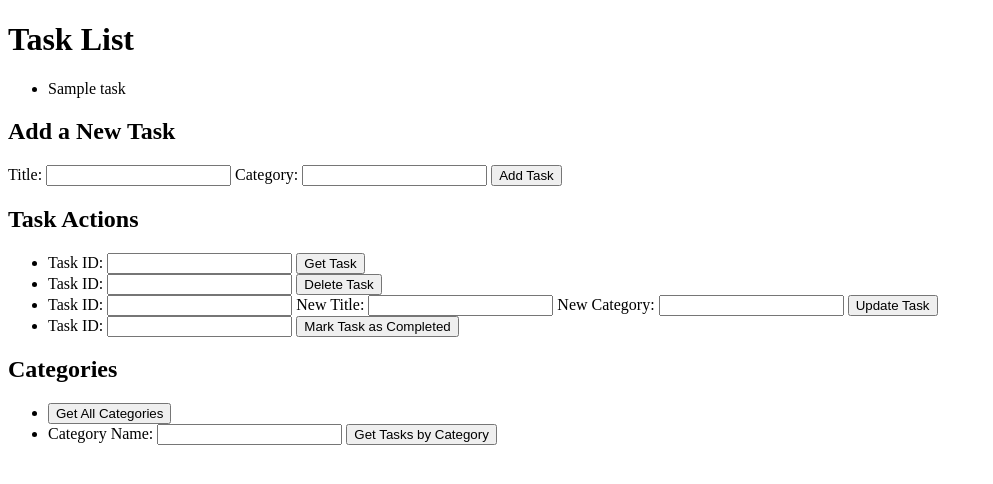
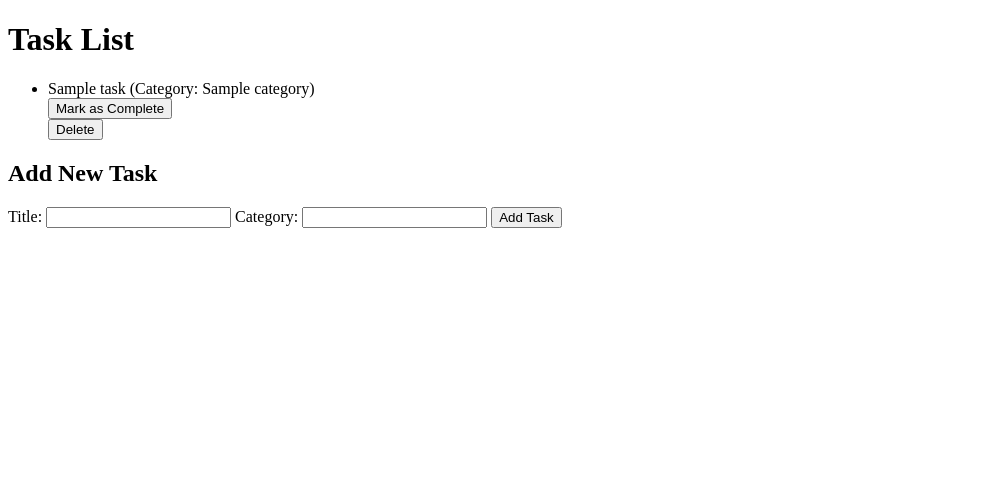
Before and after one commit to MattiasAndersson03/ToDoApp, a Flask app: template templates/tasks.html in a window 1280 px wide. Shown: the top 484 px of the page, without its empty margins (0-993 px from the left). Run offline with Flask 3, Linux system fonts and the light colour scheme; the template is opened without the code that fills it: most values are stand-ins (such as "Sample title", 1, 10 or a date in 2020).

Commit message:
uppdated

```diff
--- a/main.py
+++ b/main.py
@@ -1,7 +1,10 @@
 # http://localhost:5000/
-from flask import Flask, render_template, request, jsonify, abort
+from flask import Flask, render_template, request, redirect, url_for, jsonify
 import json
 
+app = Flask(__name__)
+
+# Define the read_tasks function to read tasks from a JSON file
 def read_tasks():
     try:
         with open('tasks.json', 'r') as file:
@@ -10,90 +13,52 @@ def read_tasks():
         tasks = []
     return tasks
 
+# Define the save_tasks function to save tasks to a JSON file
 def save_tasks(tasks):
     with open('tasks.json', 'w') as file:
         json.dump(tasks, file, indent=4)
-app = Flask(__name__)
 
-# Existing functions for reading and saving tasks
+@app.route('/', methods=['GET', 'POST'])
+def tasks():
+    if request.method == 'POST':
+        data = {
+            'title': request.form['title'],
+            'category': request.form['category']
+        }
+        tasks = read_tasks()
+        new_task = {
+            'id': len(tasks) + 1,
+            'title': data['title'],
+            'completed': False,
+            'category': data['category']
+        }
+        tasks.append(new_task)
+        save_tasks(tasks)
 
-# ...
+    tasks = read_tasks()
+    return render_template('tasks.html', tasks=tasks)
 
-# Add a new task
-@app.route('/tasks', methods=['POST'])
-def add_task():
-    data = {
-        'title': request.form['title'],
-        'category': request.form['category']
-    }
-    tasks = read_tasks()
-    new_task = {
-        'id': len(tasks) + 1,
-        'title': data['title'],
-        'completed': False,
-        'category': data['category']
-    }
-    tasks.append(new_task)
-    save_tasks(tasks)
-    return jsonify(new_task), 201
-
-# Get a specific task by its ID
-@app.route('/tasks/<int:task_id>', methods=['GET'])
-def get_task(task_id):
-    tasks = read_tasks()
-    for task in tasks:
-        if task['id'] == task_id:
-            return jsonify(task)
-    abort(404)  # Task not found
-
-# Delete a specific task by its ID
-@app.route('/tasks/<int:task_id>', methods=['DELETE'])
-def delete_task(task_id):
-    tasks = read_tasks()
-    for task in tasks:
-        if task['id'] == task_id:
-            tasks.remove(task)
-            save_tasks(tasks)
-            return '', 204  # No content
-    abort(404)  # Task not found
-
-# Update a specific task by its ID
-@app.route('/tasks/<int:task_id>', methods=['PUT'])
-def update_task(task_id):
-    data = request.json
-    tasks = read_tasks()
-    for task in tasks:
-        if task['id'] == task_id:
-            task['title'] = data.get('title', task['title'])
-            task['category'] = data.get('category', task['category'])
-            save_tasks(tasks)
-            return jsonify(task)
-    abort(404)  # Task not found
-
-# Mark a task as completed
-@app.route('/tasks/<int:task_id>/complete', methods=['PUT'])
-def mark_task_as_completed(task_id):
+# New route for marking a task as complete
+@app.route('/complete/<int:task_id>', methods=['POST'])
+def complete_task(task_id):
     tasks = read_tasks()
     for task in tasks:
         if task['id'] == task_id:
             task['completed'] = True
             save_tasks(tasks)
-            return jsonify(task)
-    abort(404)  # Task not found
+            break
+    return redirect(url_for('tasks'))
 
-# Get all task categories
-@app.route('/tasks/categories/', methods=['GET'])
-def get_all_categories():
+# New route for deleting a task
+@app.route('/delete/<int:task_id>', methods=['POST'])
+def delete_task(task_id):
     tasks = read_tasks()
-    categories = set(task['category'] for task in tasks)
-    return jsonify(list(categories))
-
-# Get tasks from a specific category
-@app.route('/tasks/categories/<category_name>', methods=['GET'])
-def get_tasks_by_category(category_name):
-    tasks = read_tasks()
-    filtered_tasks = [task for task in tasks if task['category'] == category_name]
-    return jsonify(filtered_tasks)
+    for task in tasks:
+        if task['id'] == task_id:
+            tasks.remove(task)  # Remove the task from the list
+            save_tasks(tasks)   # Save the updated list without the deleted task
+            break
+    return redirect(url_for('tasks'))
 
 if __name__ == '__main__':
     app.run(debug=True)
--- a/templates/tasks.html
+++ b/templates/tasks.html
@@ -7,68 +7,28 @@
     <h1>Task List</h1>
     <ul>
         {% for task in tasks %}
-            <li>{{ task['title'] }}</li>
+            <li>
+                {% if task.completed %}
+                    <span style="color: green;">&#10004;</span>  <!-- Green checkmark for completed task -->
+                {% endif %}
+                {{ task['title'] }} (Category: {{ task['category'] }})
+                <form action="/complete/{{ task['id'] }}" method="POST">
+                    <button type="submit">Mark as Complete</button>
+                </form>
+                <form action="/delete/{{ task['id'] }}" method="POST">
+                    <button type="submit">Delete</button>
+                </form>
+            </li>
         {% endfor %}
     </ul>
 
-    <h2>Add a New Task</h2>
-    <form method="POST" action="/tasks">
+    <h2>Add New Task</h2>
+    <form action="/" method="POST">
         <label for="title">Title:</label>
         <input type="text" name="title" id="title" required>
-        <label for "category">Category:</label>
+        <label for="category">Category:</label>
         <input type="text" name="category" id="category" required>
         <button type="submit">Add Task</button>
     </form>
-
-    <h2>Task Actions</h2>
-    <ul>
-        <li>
-            <form method="GET" action="/tasks/{task_id}">
-                <label for="task_id">Task ID:</label>
-                <input type="number" name="task_id" id="task_id" required>
-                <button type="submit">Get Task</button>
-            </form>
-        </li>
-        <li>
-            <form method="DELETE" action="/tasks/{task_id}">
-                <label for="task_id">Task ID:</label>
-                <input type="number" name="task_id" id="task_id" required>
-                <button type="submit">Delete Task</button>
-            </form>
-        </li>
-        <li>
-            <form method="PUT" action="/tasks/{task_id}">
-                <label for="task_id">Task ID:</label>
-                <input type="number" name="task_id" id="task_id" required>
-                <label for="title">New Title:</label>
-                <input type="text" name="title" id="title" required>
-                <label for "category">New Category:</label>
-                <input type="text" name="category" id="category" required>
-                <button type="submit">Update Task</button>
-            </form>
-        </li>
-        <li>
-            <form method="PUT" action="/tasks/{task_id}/complete">
-                <label for="task_id">Task ID:</label>
-                <input type="number" name="task_id" id="task_id" required>
-                <button type="submit">Mark Task as Completed</button>
-            </form>
-        </li>
-    </ul>
-
-    <h2>Categories</h2>
-    <ul>
-        <li>
-            <form method="GET" action="/tasks/categories/">
-                <button type="submit">Get All Categories</button>
-            </form>
-        </li>
-        <li>
-            <form method="GET" action="/tasks/categories/{category_name}">
-                <label for="category_name">Category Name:</label>
-                <input type="text" name="category_name" id="category_name" required>
-                <button type="submit">Get Tasks by Category</button>
-            </form>
-        </li>
-    </ul>
 </body>
+</html>
```
Also changed, not shown: tasks.json (+1 -19 lines).
